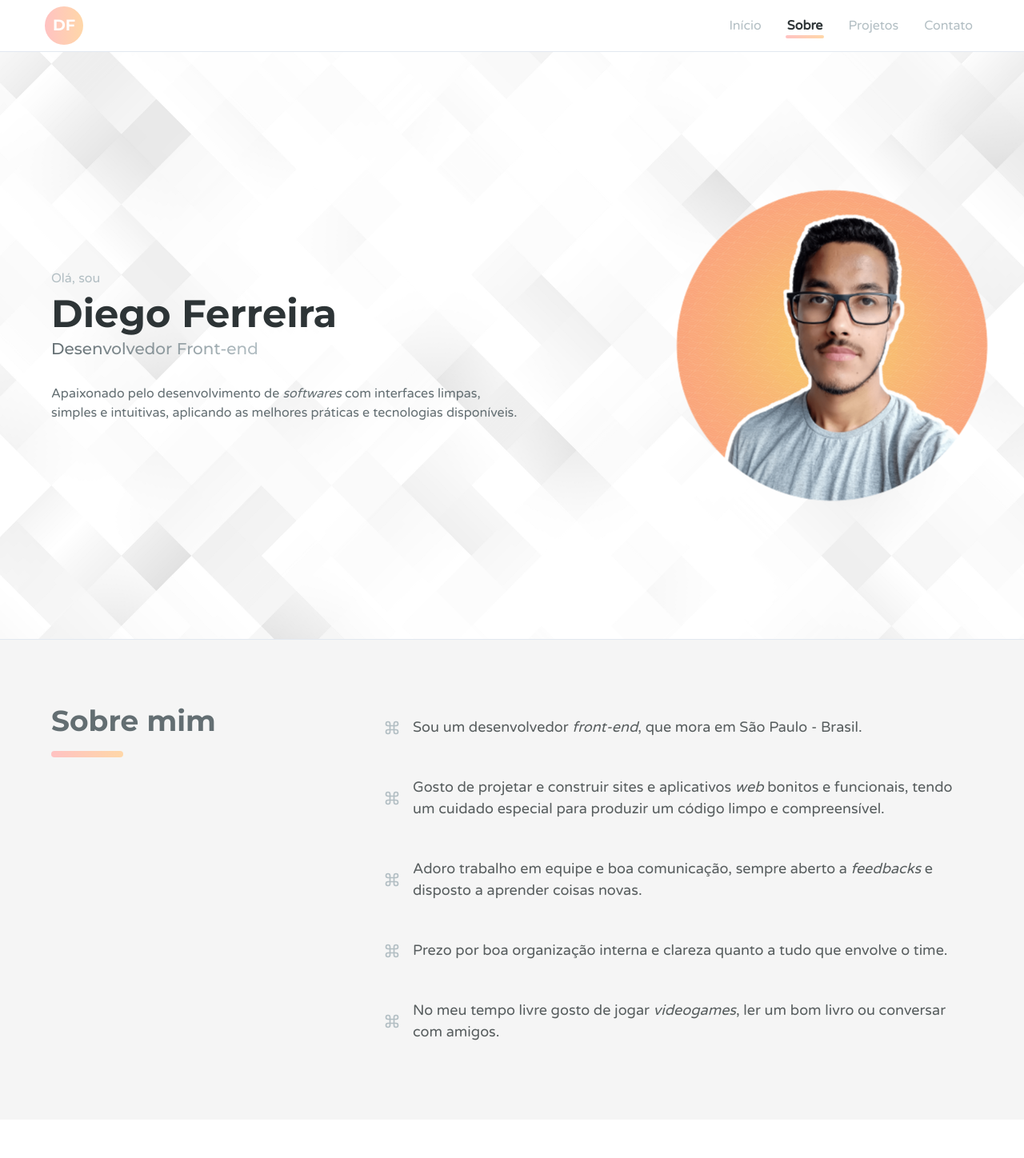
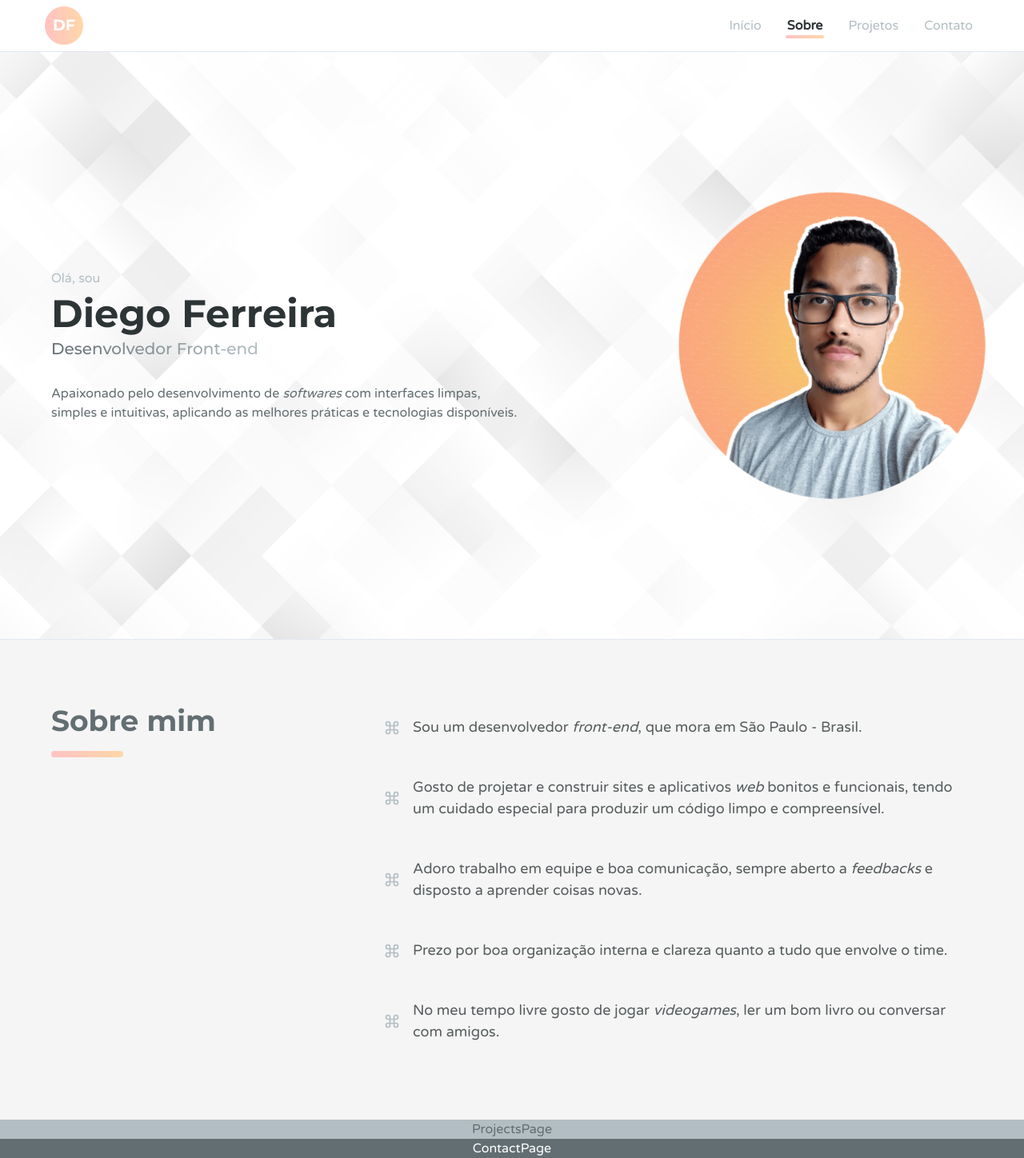
Before and after one commit to diegods-ferreira/diegods-ferreira.github.io, a React (Vite) app: page / in a window 1280 px wide. Shown: the whole page at 80% size. Before the commit the page ends 1400 px from the top, so only its background shows below. Built offline with nearby package versions, Linux system fonts and the light colour scheme.

Commit message:
Created Projects and Contact page files

```diff
--- /dev/null
+++ b/src/pages/contact.page.tsx
@@ -0,0 +1,15 @@
+import React from 'react';
+import { Center } from '@chakra-ui/react';
+
+interface ContactPageProps {
+  elementRef: any;
+  inView?: boolean;
+}
+
+export const ContactPage: React.FC<ContactPageProps> = ({ elementRef, inView = false }) => {
+  return (
+    <Center ref={elementRef} w="100%" bg="textSecondary.500" overflowX="hidden">
+      <h1 style={{ color: 'white' }}>ContactPage</h1>
+    </Center>
+  );
+};
--- /dev/null
+++ b/src/pages/projects.page.tsx
@@ -0,0 +1,15 @@
+import React from 'react';
+import { Center } from '@chakra-ui/react';
+
+interface ProjectsPageProps {
+  elementRef: any;
+  inView?: boolean;
+}
+
+export const ProjectsPage: React.FC<ProjectsPageProps> = ({ elementRef, inView = false }) => {
+  return (
+    <Center ref={elementRef} w="100%" bg="textTertiary.500" overflowX="hidden">
+      <h1>ProjectsPage</h1>
+    </Center>
+  );
+};
--- a/src/pages/root.page.tsx
+++ b/src/pages/root.page.tsx
@@ -7,6 +7,8 @@ import { NavItem, NavItemHref } from '../components/nav-bar/nav-link.component';
 
 import { HeroPage } from './hero.page';
 import { AboutPage } from './about.page';
+import { ProjectsPage } from './projects.page';
+import { ContactPage } from './contact.page';
 
 const inViewObserverOptions: IntersectionOptions = {
   threshold: 0.3
@@ -22,14 +24,20 @@ export const RootPage: React.FC = () => {
 
   const { ref: heroInViewRef, inView: isHeroInView, entry: heroElement } = useInView(inViewObserverOptions);
   const { ref: aboutInViewRef, inView: isAboutInView, entry: aboutElement } = useInView(inViewObserverOptions);
+  const { ref: projectsInViewRef, inView: isProjectsInView, entry: projectsElement } = useInView(inViewObserverOptions);
+  const { ref: contactInViewRef, inView: isContactInView, entry: contactElement } = useInView(inViewObserverOptions);
 
   const [activeMenu, setActiveMenu] = useState<NavItemHref>('home');
 
   const navItems: NavItem[] = [
     { href: 'home', label: 'Início', onClick: () => heroElement?.target?.scrollIntoView(scrollIntoViewOptions) },
     { href: 'about', label: 'Sobre', onClick: () => aboutElement?.target?.scrollIntoView(scrollIntoViewOptions) },
-    { href: 'projects', label: 'Projetos' },
-    { href: 'contact', label: 'Contato' }
+    {
+      href: 'projects',
+      label: 'Projetos',
+      onClick: () => projectsElement?.target?.scrollIntoView(scrollIntoViewOptions)
+    },
+    { href: 'contact', label: 'Contato', onClick: () => contactElement?.target?.scrollIntoView(scrollIntoViewOptions) }
   ];
 
   useEffect(() => {
@@ -49,6 +57,10 @@ export const RootPage: React.FC = () => {
       <HeroPage inViewRef={heroInViewRef} inView={isHeroInView} topOffset={navBarRef.current?.offsetHeight || 65} />
 
       <AboutPage elementRef={aboutInViewRef} inView={isAboutInView} />
+
+      <ProjectsPage elementRef={projectsInViewRef} inView={isProjectsInView} />
+
+      <ContactPage elementRef={contactInViewRef} inView={isContactInView} />
     </Box>
   );
 };
```
